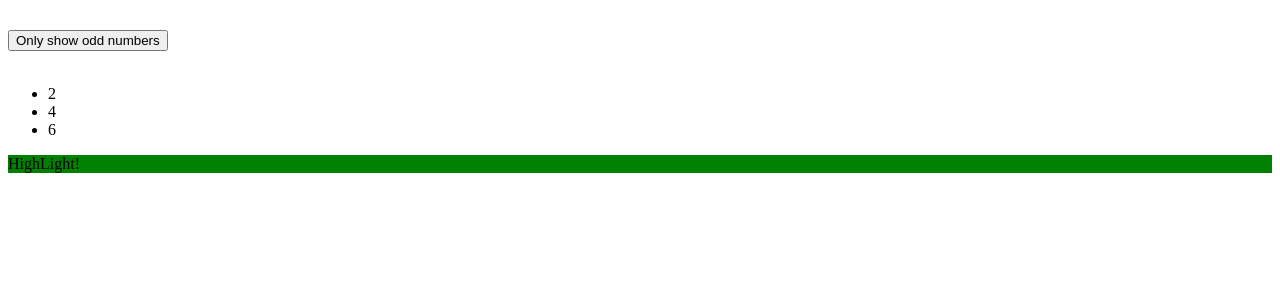
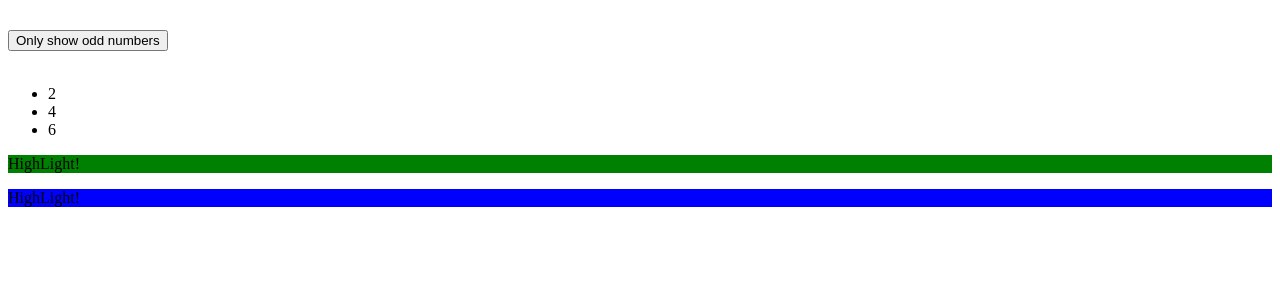
Before and after one commit to Johnathan238/angular-odd-even-2.0, an Angular app: page / in a window 1280 px wide. Shown: the top 300 px of the page. Built offline with nearby package versions, Linux system fonts and the light colour scheme.

Commit message:
Using renderer2 to setStyle

```diff
--- a/src/app/app.component.html
+++ b/src/app/app.component.html
@@ -24,6 +24,7 @@
   </div>
     </ul>
     <p appHighlight>HighLight!</p>
+    <p appBetterHighlight>HighLight!</p>
   </div>
 </div>
 </div>
```
